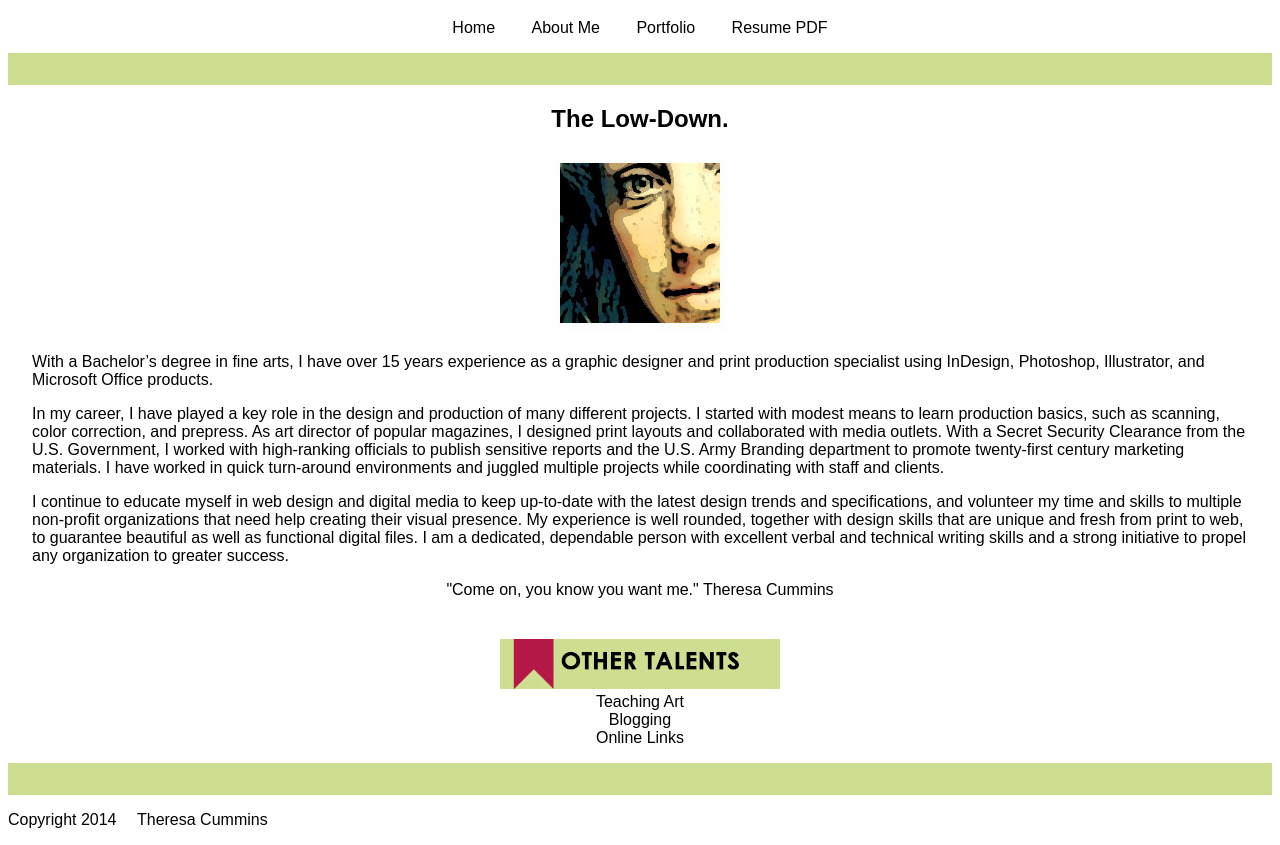
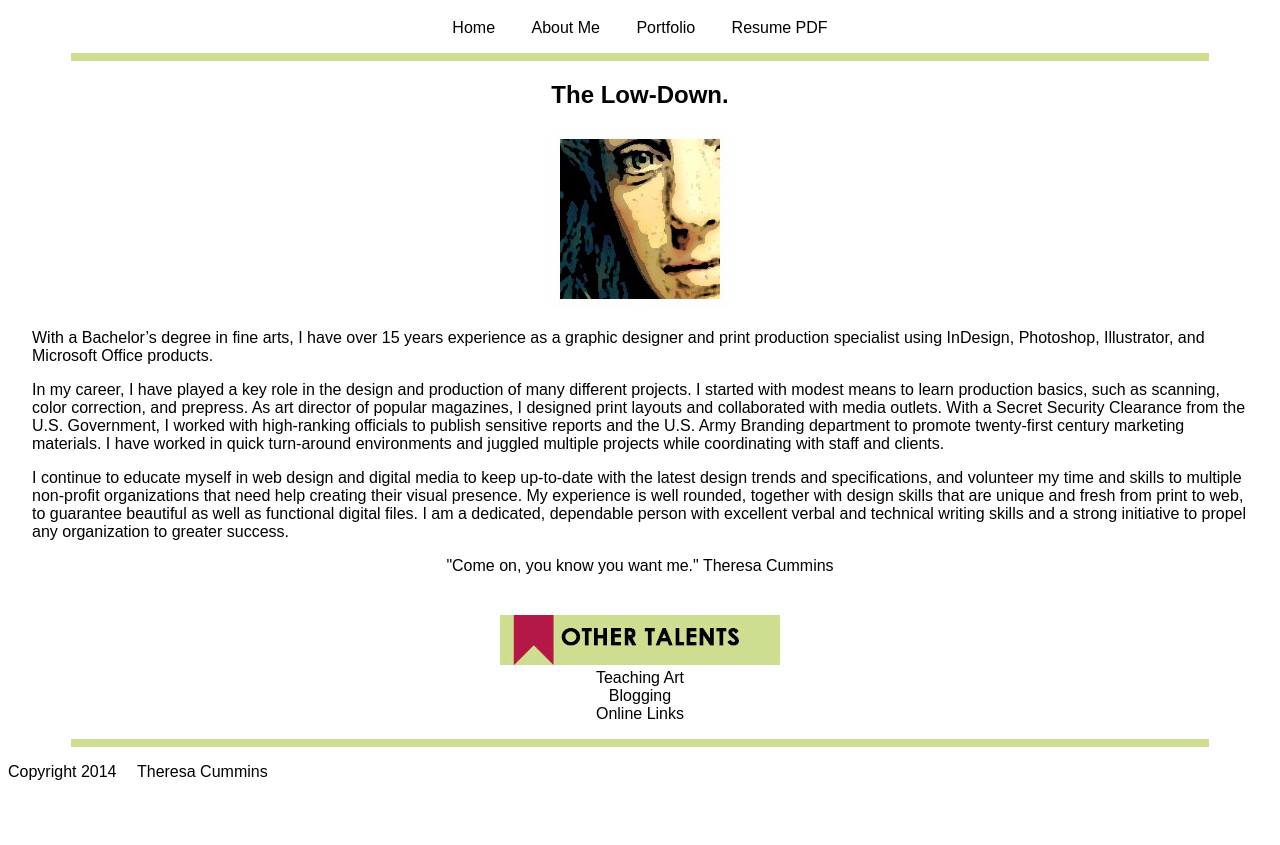
Before and after one commit to tcummins14/portfolio, a plain HTML site: page about-me.html in a window 1280 px wide. Shown: the part 275-1120 px from the top of the page. After the commit the page ends 1072 px from the top, so only its background shows below. Drawn offline with Linux system fonts and the light colour scheme.

Commit message:
clean up IDs

```diff
--- a/about-me.html
+++ b/about-me.html
@@ -20,7 +20,7 @@
         <a href="projects.html">Portfolio</a>
         <a href="#">Resume PDF</a>
       </nav>
-      <p id="separate"></p>
+      <p class="separate big"></p>
   </header>
 
   <section class="padding">
@@ -50,7 +50,7 @@ My experience is well rounded, together with design skills that are unique and f
 
   <footer>
     <!-- copyright info, contact info-->
-      <p id="separate"></p>
+      <p class="separate big"></p>
       <p>Copyright 2014 <a href="mailto:tacitup@email.com">Theresa Cummins</a></p>
   </footer>
 
--- a/styles/first-stylesheet.css
+++ b/styles/first-stylesheet.css
@@ -22,14 +22,14 @@ body {
     font-family: sans-serif;
 }
 
-#separate {
+p.separate big {
     border-top-style: solid;
     border-top-width: 2em;
     width: 100%;
     color: #cdde90;
 }
 
-#separate-articles {
+p.separate {
     border-top-style: solid;
     border-top-width: .5em;
     width: 90%;
```
Also changed, not shown: index.html (+2 -2 lines), projects.html (+4 -4 lines).
